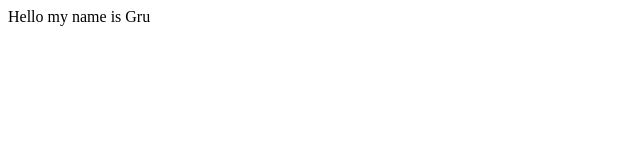
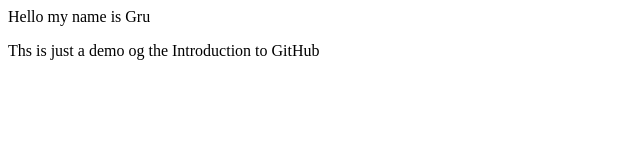
Before and after one commit to DanKakemu/demo-repo, a plain HTML site: page index.html in a window 1280 px wide. Shown: the whole page, without its empty margins (0-640 px from the left). Drawn offline with Linux system fonts and the light colour scheme.

Commit message:
updated index.html

```diff
--- a/index.html
+++ b/index.html
@@ -1 +1,2 @@
 <div>Hello my name is Gru</div>
+<p>Ths is just a demo og the Introduction to GitHub</p>
```
